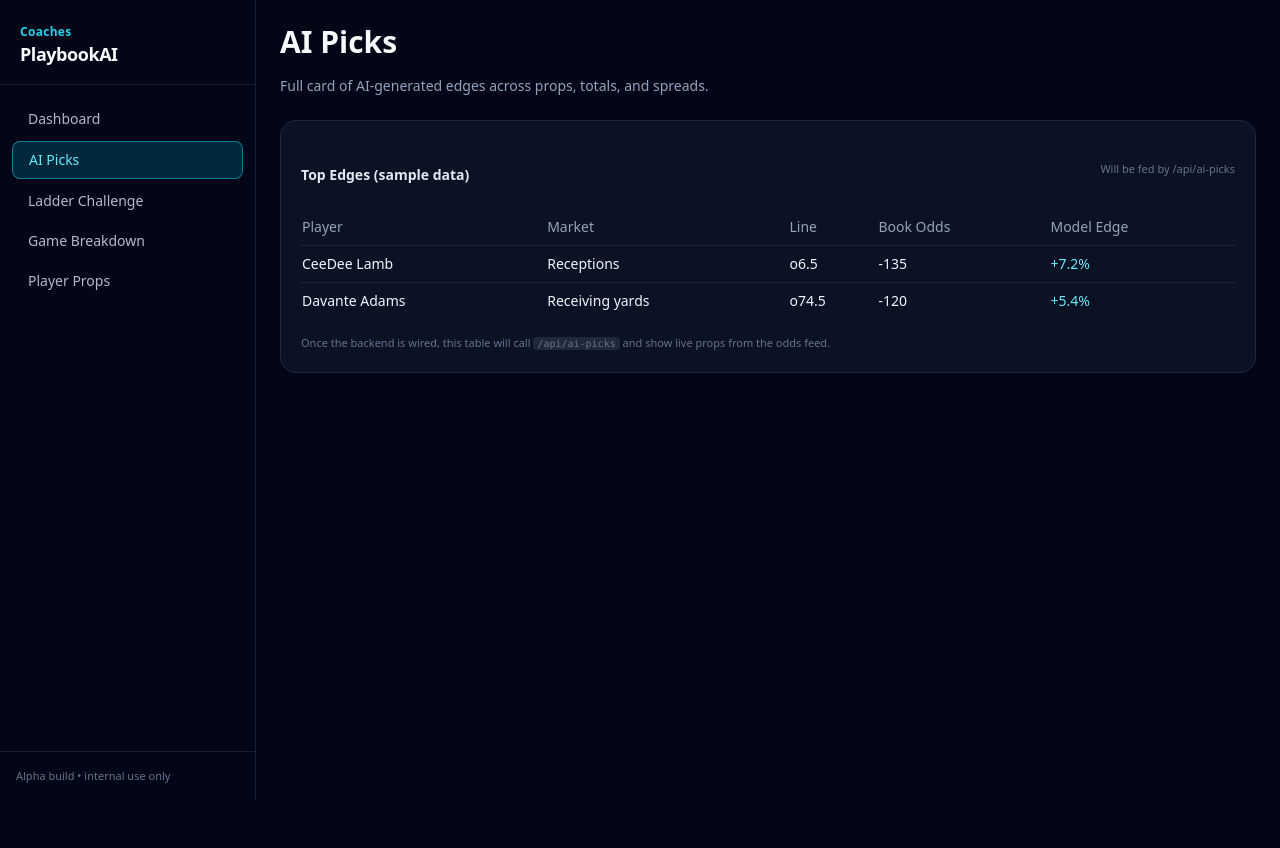
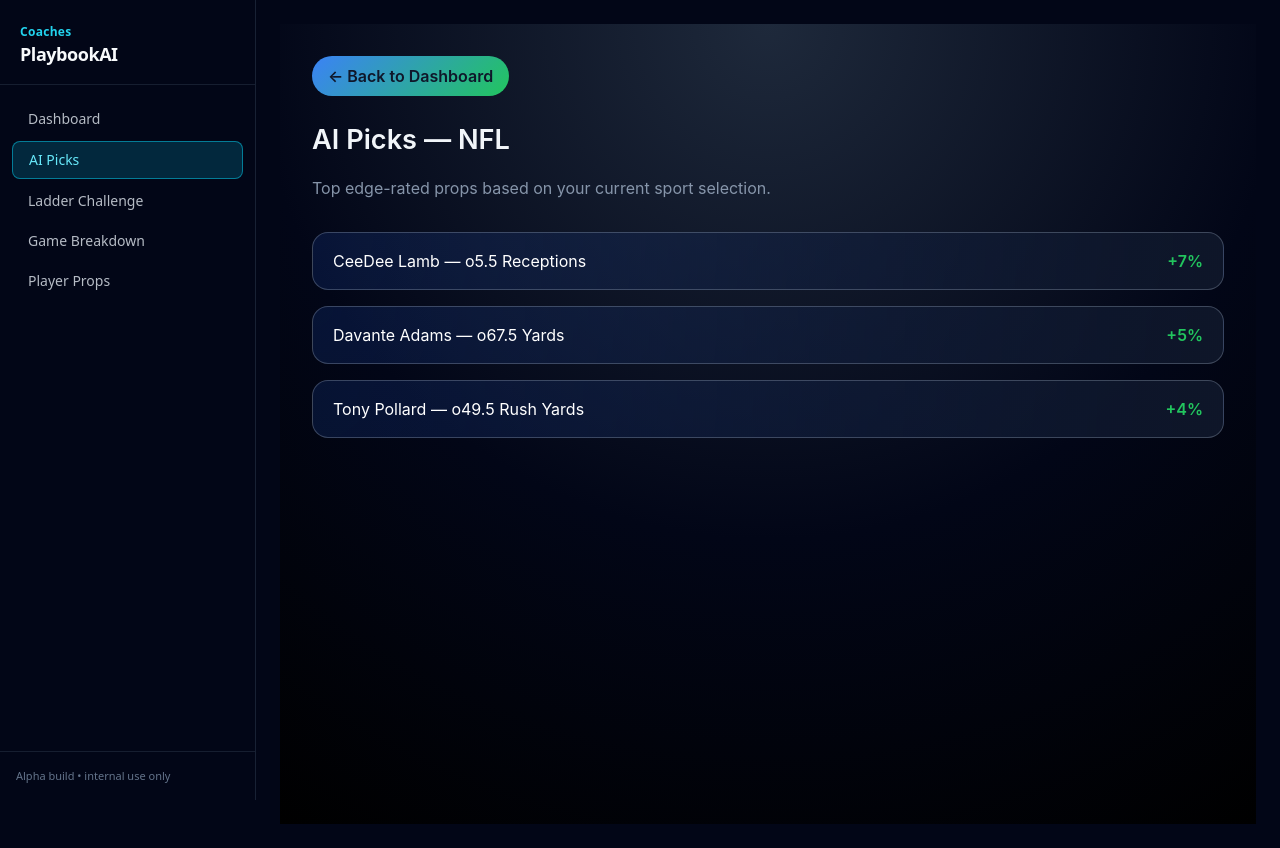
Before and after one commit to seanhockey19-coder/playbookai2.0, a Next.js app: page /ai-picks in a window 1280 px wide. Before the commit the page ends 800 px from the top, so only its background shows below. Built offline with nearby package versions, Linux system fonts and the light colour scheme.

Commit message:
Update page.tsx

```diff
--- a/app/ai-picks/page.tsx
+++ b/app/ai-picks/page.tsx
@@ -1,64 +1,84 @@
-// app/ai-picks/page.tsx
+"use client";
+
+import { useEffect, useState } from "react";
+
 export default function AIPicksPage() {
+  const [sport, setSport] = useState("nfl");
+
+  useEffect(() => {
+    const saved = localStorage.getItem("activeSport");
+    if (saved) setSport(saved);
+  }, []);
+
   return (
-    <div className="space-y-6">
-      <header>
-        <h1 className="text-2xl md:text-3xl font-semibold text-slate-50">
-          AI Picks
-        </h1>
-        <p className="text-sm text-slate-400">
-          Full card of AI-generated edges across props, totals, and spreads.
-        </p>
-      </header>
+    <div
+      style={{
+        minHeight: "100vh",
+        padding: "2rem",
+        background:
+          "radial-gradient(circle at top, #1e293b 0, #020617 55%, #000 100%)",
+        color: "white",
+        fontFamily:
+          '-apple-system,BlinkMacSystemFont,"SF Pro Text",system-ui,sans-serif',
+      }}
+    >
+      {/* BACK BUTTON */}
+      <button
+        onClick={() => (window.location.href = "/dashboard")}
+        style={{
+          padding: "0.5rem 1rem",
+          borderRadius: "999px",
+          background: "linear-gradient(135deg,#3b82f6,#22c55e)",
+          color: "#0f172a",
+          fontWeight: 600,
+          border: "none",
+          cursor: "pointer",
+          marginBottom: "1.5rem",
+        }}
+      >
+        ← Back to Dashboard
+      </button>
 
-      <section className="bg-slate-900/70 border border-slate-800 rounded-2xl p-4 md:p-5">
-        <div className="flex items-center justify-between mb-3">
-          <h2 className="text-sm font-semibold text-slate-200">
-            Top Edges (sample data)
-          </h2>
-          <span className="text-[11px] text-slate-500">
-            Will be fed by /api/ai-picks
-          </span>
-        </div>
+      <h1 style={{ fontSize: "1.7rem", fontWeight: 600 }}>
+        AI Picks — {sport.toUpperCase()}
+      </h1>
 
-        <div className="overflow-x-auto">
-          <table className="min-w-full text-xs md:text-sm">
-            <thead>
-              <tr className="text-slate-400 border-b border-slate-800">
-                <th className="py-2 text-left font-normal">Player</th>
-                <th className="py-2 text-left font-normal">Market</th>
-                <th className="py-2 text-left font-normal">Line</th>
-                <th className="py-2 text-left font-normal">Book Odds</th>
-                <th className="py-2 text-left font-normal">Model Edge</th>
-              </tr>
-            </thead>
-            <tbody className="divide-y divide-slate-800">
-              <tr>
-                <td className="py-2 text-slate-100">CeeDee Lamb</td>
-                <td className="py-2">Receptions</td>
-                <td className="py-2">o6.5</td>
-                <td className="py-2">-135</td>
-                <td className="py-2 text-cyan-300">+7.2%</td>
-              </tr>
-              <tr>
-                <td className="py-2 text-slate-100">Davante Adams</td>
-                <td className="py-2">Receiving yards</td>
-                <td className="py-2">o74.5</td>
-                <td className="py-2">-120</td>
-                <td className="py-2 text-cyan-300">+5.4%</td>
-              </tr>
-            </tbody>
-          </table>
-        </div>
+      <p style={{ marginTop: "0.5rem", color: "rgba(148,163,184,0.9)" }}>
+        Top edge-rated props based on your current sport selection.
+      </p>
 
-        <p className="mt-4 text-[11px] text-slate-500">
-          Once the backend is wired, this table will call{" "}
-          <code className="bg-slate-800 px-1 py-[1px] rounded text-[10px]">
-            /api/ai-picks
-          </code>{" "}
-          and show live props from the odds feed.
-        </p>
-      </section>
+      <div
+        style={{
+          marginTop: "2rem",
+          display: "flex",
+          flexDirection: "column",
+          gap: "1rem",
+        }}
+      >
+        <AIPick label="CeeDee Lamb — o5.5 Receptions" edge="+7%" />
+        <AIPick label="Davante Adams — o67.5 Yards" edge="+5%" />
+        <AIPick label="Tony Pollard — o49.5 Rush Yards" edge="+4%" />
+      </div>
     </div>
   );
 }
+
+function AIPick({ label, edge }: { label: string; edge: string }) {
+  return (
+    <div
+      style={{
+        padding: "1rem 1.25rem",
+        borderRadius: "1rem",
+        background:
+          "radial-gradient(circle at top left, rgba(37,99,235,0.15), rgba(15,23,42,0.95))",
+        border: "1px solid rgba(148,163,184,0.35)",
+        display: "flex",
+        justifyContent: "space-between",
+        fontSize: "1rem",
+      }}
+    >
+      <span>{label}</span>
+      <span style={{ color: "#22c55e", fontWeight: 600 }}>{edge}</span>
+    </div>
+  );
+}
```
